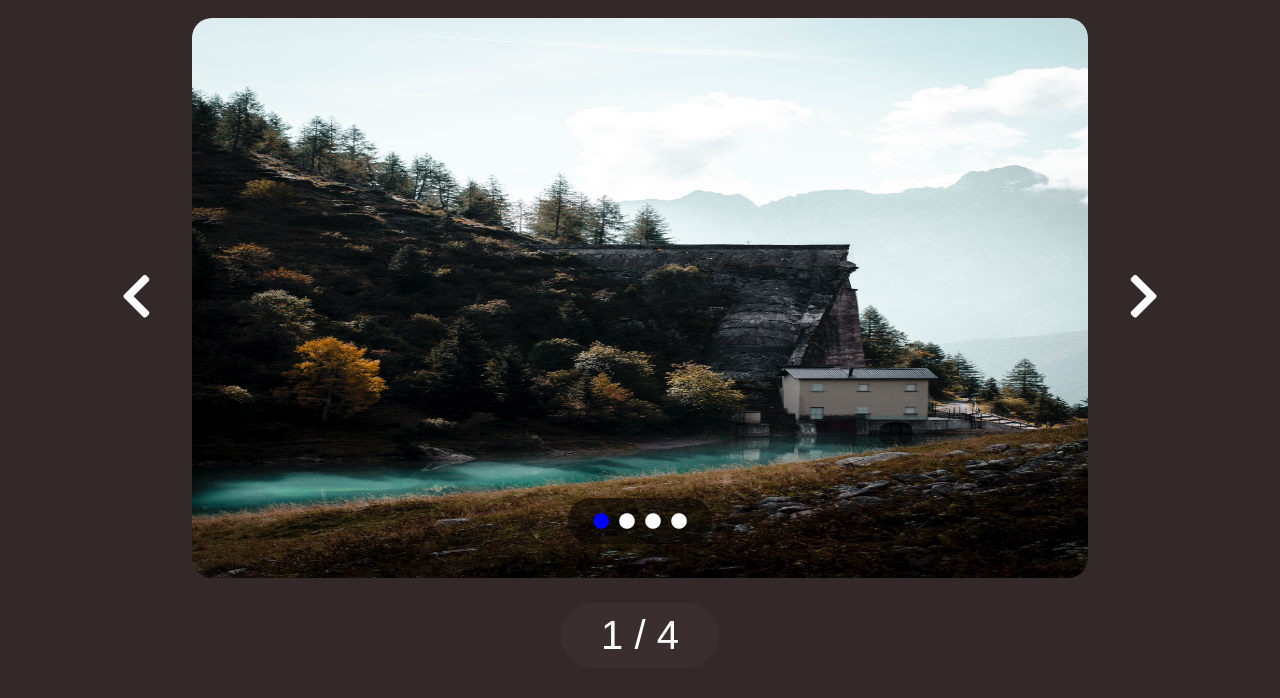
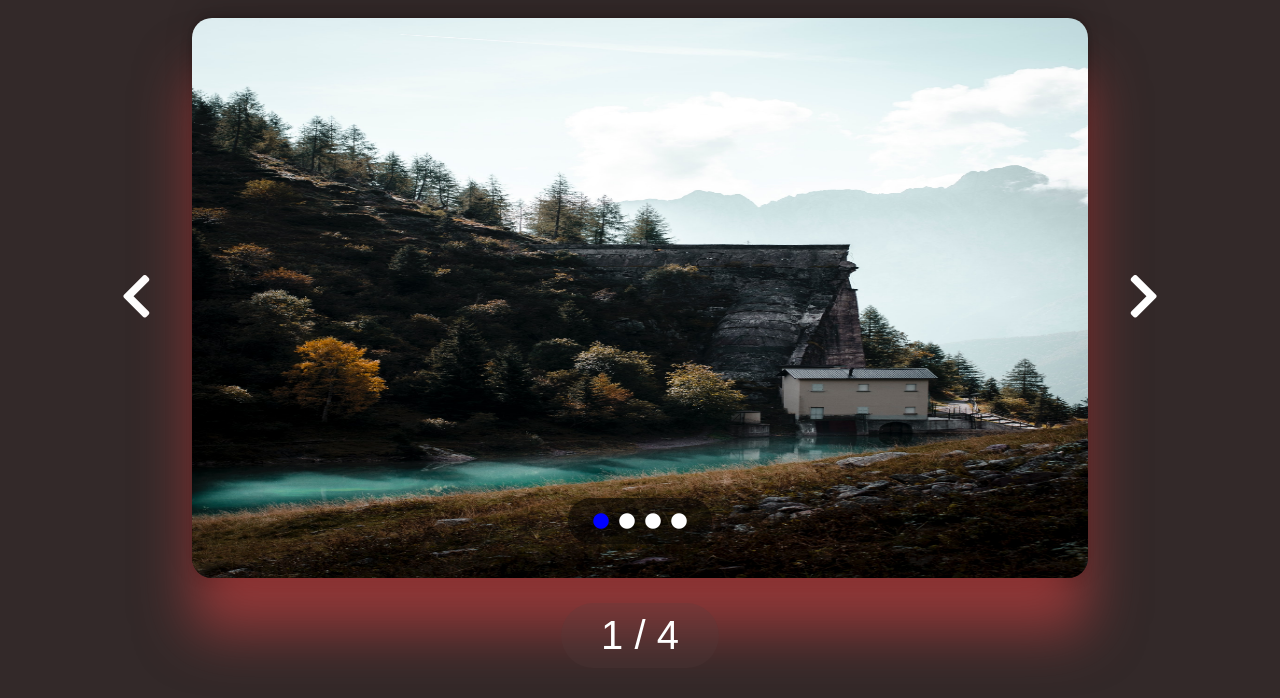
Before and after one commit to Marcotexcode/vue-slider, a plain HTML site: page index.html in a window 1280 px wide. Shown: the part 102-800 px from the top of the page. Drawn offline with nearby package versions, Linux system fonts and the light colour scheme.

Commit message:
add modifiche style

```diff
--- a/css/style.css
+++ b/css/style.css
@@ -25,7 +25,7 @@
     width: 100%;
     height: 100%;
     border-radius: 20px;
-
+    box-shadow: rgba(206, 65, 65, 0.61) 0px 54px 55px, rgba(0, 0, 0, 0.12) 0px -12px 30px, rgba(0, 0, 0, 0.12) 0px 4px 6px, rgba(0, 0, 0, 0.17) 0px 12px 13px, rgba(0, 0, 0, 0.09) 0px -3px 5px;
 }
 
 .prev, .next {
```
